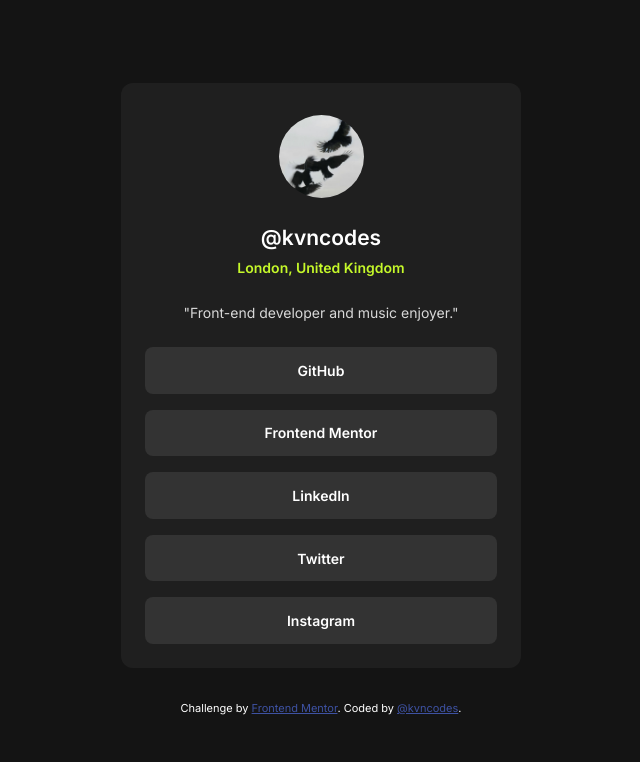
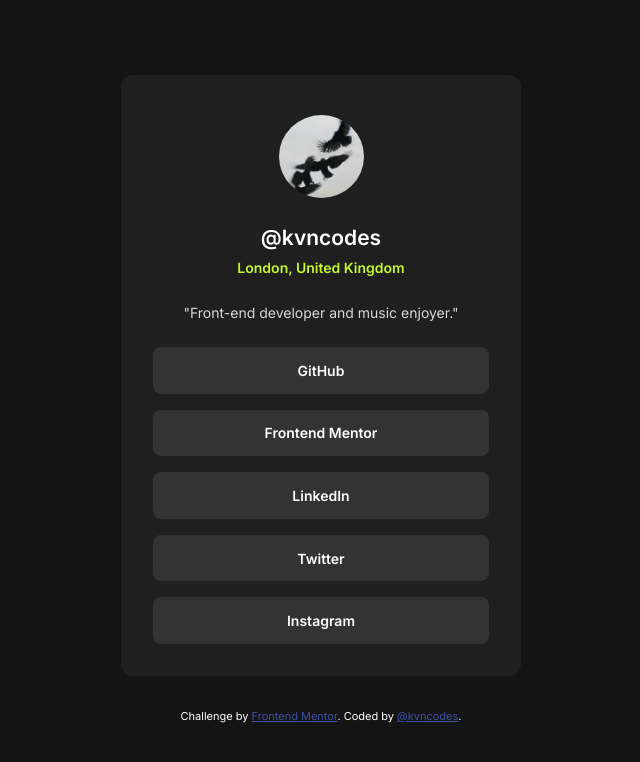
Before and after one commit to kvncodes/FrontEnd-Mentor__Social-Profile, a plain HTML site: page index.html in a window 1280 px wide. Shown: the whole page, without its empty margins (319-959 px from the left). Drawn offline with Linux system fonts and the light colour scheme.

Commit message:
ReadMe Done

```diff
--- a/style.css
+++ b/style.css
@@ -99,7 +99,9 @@
 .social-links-container {
 	background-color: var(--clr-neutral-800);
 	width: 100%;
-	padding: 2rem 1.5rem 1.5rem;
+	padding-block-start: clamp(2rem, 5vw, 2.5rem);
+	padding-block-end: clamp(1.5rem, 5vw, 2rem);
+	padding-inline: clamp(1.5rem, 4.5vw, 2rem);
 	display: flex;
 	flex-direction: column;
 	gap: 1.5rem;
```
Also changed, not shown: Result.png (added), 2 other files.
